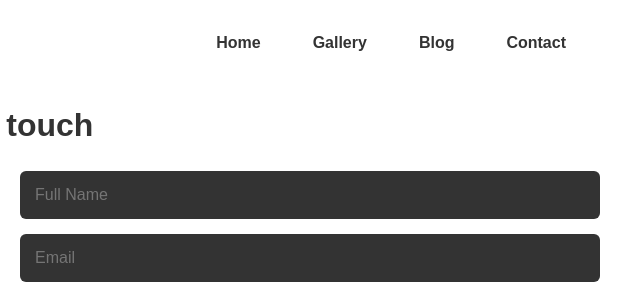
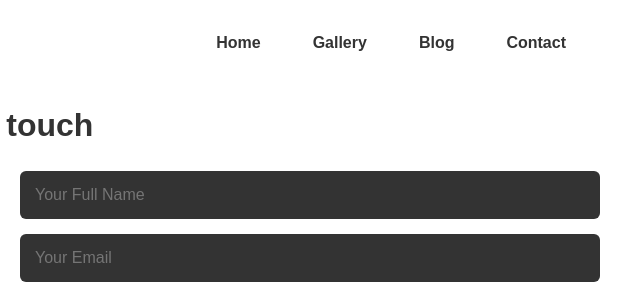
Before and after one commit to gelsbth/Test, a plain HTML site: page contact.html in a window 1280 px wide. Shown: the top 294 px of the page, 640-1280 px from the left. Drawn offline with nearby package versions, Linux system fonts and the light colour scheme.

Commit message:
Update contact.html

```diff
--- a/contact.html
+++ b/contact.html
@@ -48,8 +48,8 @@
         </div>
 
         <form action="#" class="contact-form">
-          <input type="text" class="nameZone" placeholder="Full Name">
-          <input type="email" class="emailZone" placeholder="Email">
+          <input type="text" class="nameZone" placeholder="Your Full Name">
+          <input type="email" class="emailZone" placeholder="Your Email">
           <input type="text" class="subjectZone" placeholder="Subject">
           <textarea class="messageZone" placeholder="Message"></textarea>
           <input type="submit" value="Send Message" class="send_btn">
```
